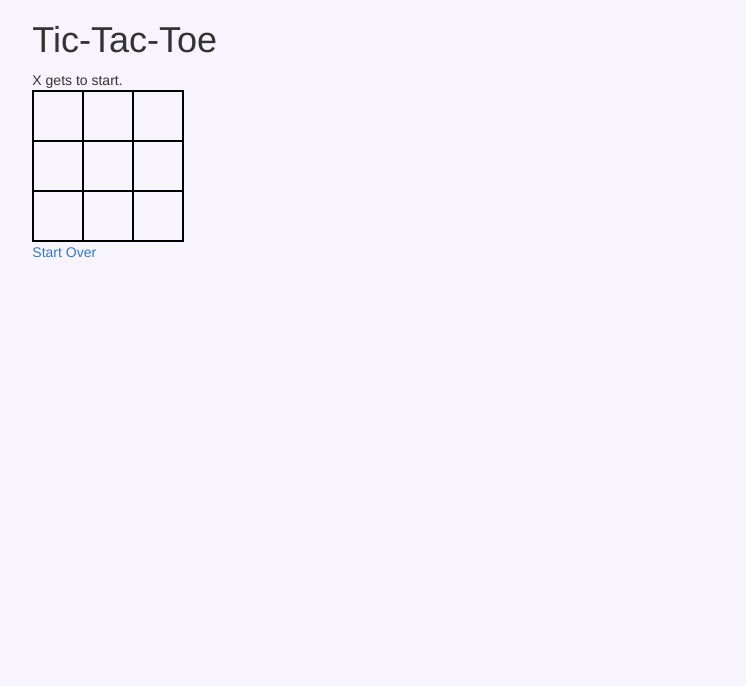
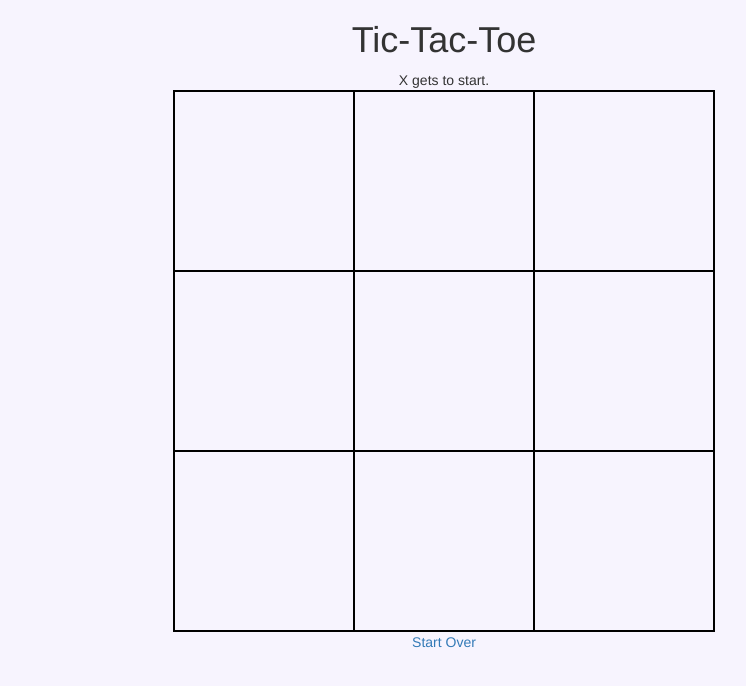
Before and after one commit to isoolio110/TicTacToe, a plain HTML site: page index.html in a window 1280 px wide. Shown: the whole page, without its empty margins (196-942 px from the left). Drawn offline with Linux system fonts and the light colour scheme.

Commit message:
Centers the boardgame on the page

```diff
--- a/stylesheets/styles.css
+++ b/stylesheets/styles.css
@@ -2,13 +2,18 @@ body {
   background-color: #F7F4FE;
 }
 
+#board-game {
+  text-align: center;
+}
+
 table, td {
   border: 2px solid black;
+  margin: 0 auto;
 }
 
 .square {
-  width: 50px;
-  height: 50px;
+  width: 180px;
+  height: 180px;
   text-align: center;
   font-size: 20pt;
   font-weight: bold;
```
